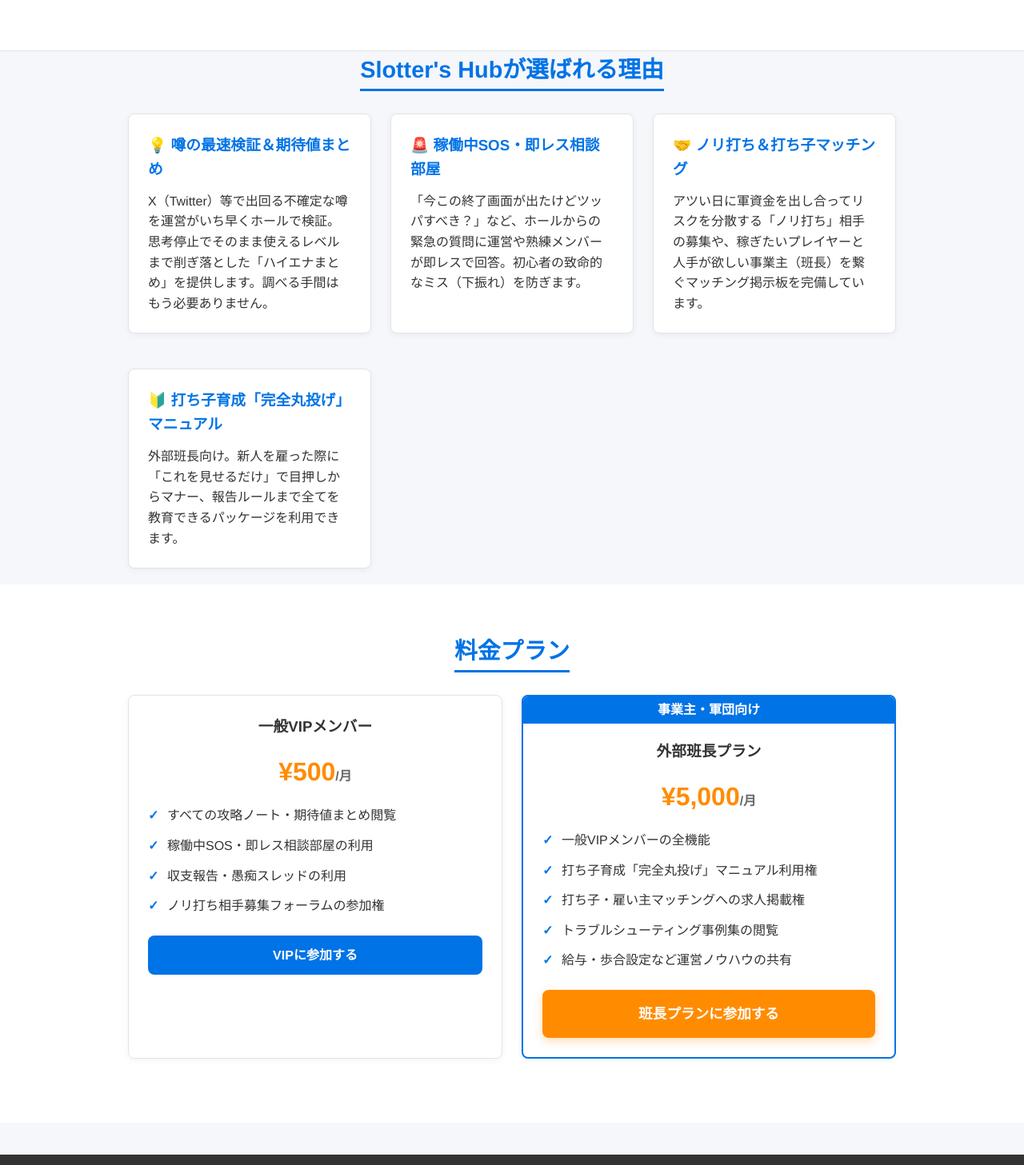
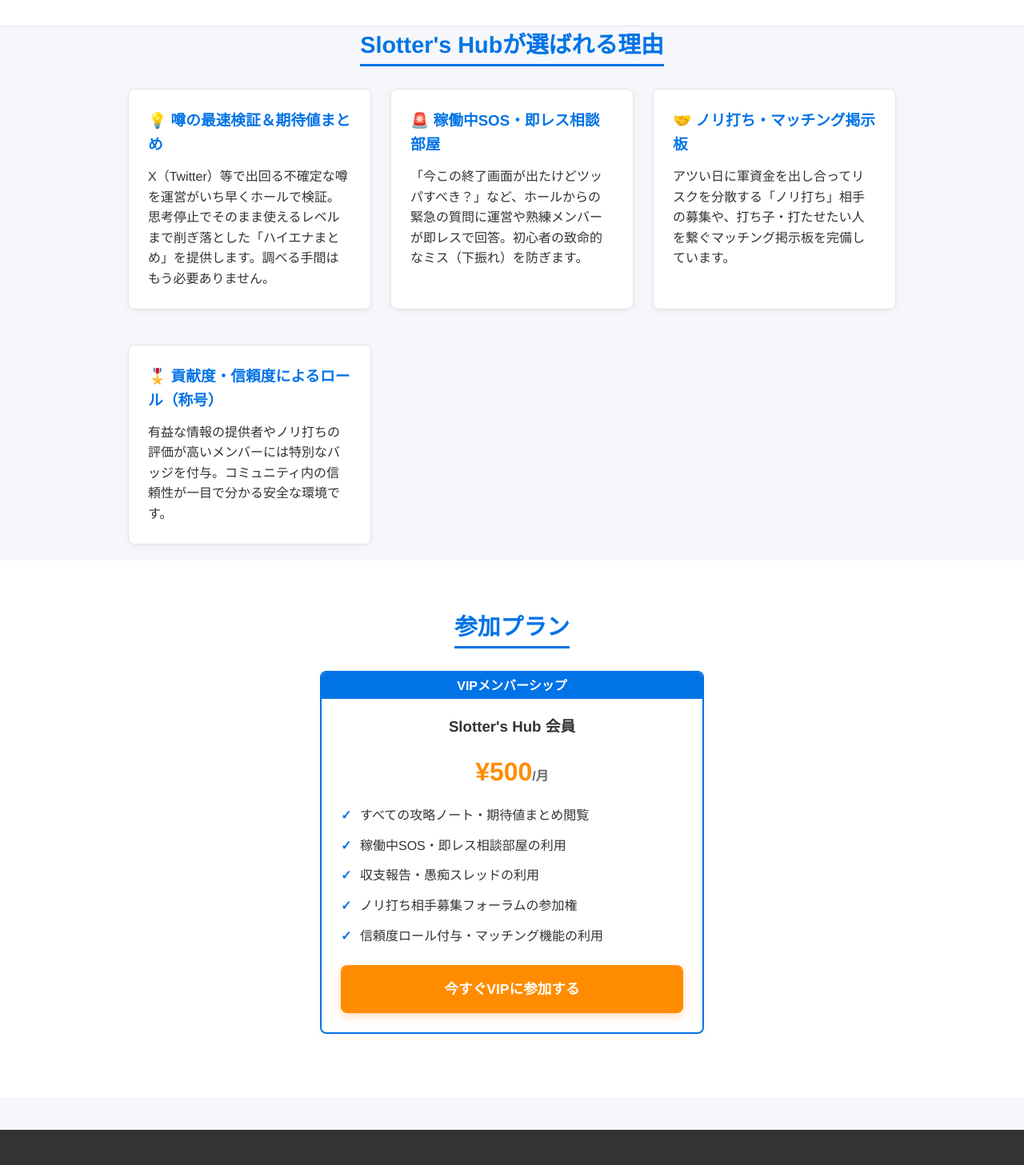
Before and after one commit to yuya7-7/slotters-hub-homepage, a React (Vite) app: page / in a window 1280 px wide. Shown: the part 520-1977 px from the top of the page at 80% size. Built offline with nearby package versions, Linux system fonts and the light colour scheme.

Commit message:
Remove external leader plan from landing page

```diff
--- a/src/App.tsx
+++ b/src/App.tsx
@@ -14,8 +14,8 @@
         <div className="container">
           <h1>ただのスロット情報局じゃない。<br />プロの「経済圏」へようこそ。</h1>
           <p>
-            Slotter's Hubは、パチスロで安定して勝ち続けたい一般プレイヤーと、
-            軍団運営・事業化を目指す「外部班長」のための完全有料クローズドコミュニティです。
+            Slotter's Hubは、パチスロで安定して勝ち続けたいすべてのプレイヤーのための
+            完全有料クローズドコミュニティです。
           </p>
           <a href="#plans" className="btn btn-cta">今すぐコミュニティに参加する</a>
         </div>
@@ -35,12 +35,12 @@
             <p>「今この終了画面が出たけどツッパすべき？」など、ホールからの緊急の質問に運営や熟練メンバーが即レスで回答。初心者の致命的なミス（下振れ）を防ぎます。</p>
           </div>
           <div className="card feature-card">
-            <h3>🤝 ノリ打ち＆打ち子マッチング</h3>
-            <p>アツい日に軍資金を出し合ってリスクを分散する「ノリ打ち」相手の募集や、稼ぎたいプレイヤーと人手が欲しい事業主（班長）を繋ぐマッチング掲示板を完備しています。</p>
+            <h3>🤝 ノリ打ち・マッチング掲示板</h3>
+            <p>アツい日に軍資金を出し合ってリスクを分散する「ノリ打ち」相手の募集や、打ち子・打たせたい人を繋ぐマッチング掲示板を完備しています。</p>
           </div>
           <div className="card feature-card">
-            <h3>🔰 打ち子育成「完全丸投げ」マニュアル</h3>
-            <p>外部班長向け。新人を雇った際に「これを見せるだけ」で目押しからマナー、報告ルールまで全てを教育できるパッケージを利用できます。</p>
+            <h3>🎖️ 貢献度・信頼度によるロール（称号）</h3>
+            <p>有益な情報の提供者やノリ打ちの評価が高いメンバーには特別なバッジを付与。コミュニティ内の信頼性が一目で分かる安全な環境です。</p>
           </div>
         </div>
       </section>
@@ -48,35 +48,23 @@
       <section id="plans" style={{ backgroundColor: 'var(--card-bg)' }}>
         <div className="container">
           <div className="section-title-wrap">
-            <h2 className="section-title"><span>料金プラン</span></h2>
+            <h2 className="section-title"><span>参加プラン</span></h2>
           </div>
-          <div className="plans-grid">
-            <div className="card plan-card">
-              <h3>一般VIPメンバー</h3>
+          <div className="plans-grid" style={{ maxWidth: '480px', margin: '0 auto' }}>
+            <div className="card plan-card" style={{ border: '2px solid var(--primary)' }}>
+              <div style={{ backgroundColor: 'var(--primary)', color: 'white', padding: '4px 0', margin: '-24px -24px 20px -24px', borderRadius: '6px 6px 0 0', fontWeight: 'bold' }}>
+                VIPメンバーシップ
+              </div>
+              <h3>Slotter's Hub 会員</h3>
               <div className="plan-price">¥500<span style={{ fontSize: '1rem', color: 'var(--text-muted)' }}>/月</span></div>
               <ul>
                 <li>すべての攻略ノート・期待値まとめ閲覧</li>
                 <li>稼働中SOS・即レス相談部屋の利用</li>
                 <li>収支報告・愚痴スレッドの利用</li>
                 <li>ノリ打ち相手募集フォーラムの参加権</li>
+                <li>信頼度ロール付与・マッチング機能の利用</li>
               </ul>
-              <a href="#" className="btn btn-primary" style={{ width: '100%' }}>VIPに参加する</a>
-            </div>
-
-            <div className="card plan-card" style={{ border: '2px solid var(--primary)' }}>
-              <div style={{ backgroundColor: 'var(--primary)', color: 'white', padding: '4px 0', margin: '-24px -24px 20px -24px', borderRadius: '6px 6px 0 0', fontWeight: 'bold' }}>
-                事業主・軍団向け
-              </div>
-              <h3>外部班長プラン</h3>
-              <div className="plan-price">¥5,000<span style={{ fontSize: '1rem', color: 'var(--text-muted)' }}>/月</span></div>
-              <ul>
-                <li>一般VIPメンバーの全機能</li>
-                <li>打ち子育成「完全丸投げ」マニュアル利用権</li>
-                <li>打ち子・雇い主マッチングへの求人掲載権</li>
-                <li>トラブルシューティング事例集の閲覧</li>
-                <li>給与・歩合設定など運営ノウハウの共有</li>
-              </ul>
-              <a href="#" className="btn btn-cta" style={{ width: '100%' }}>班長プランに参加する</a>
+              <a href="#" className="btn btn-cta" style={{ width: '100%' }}>今すぐVIPに参加する</a>
             </div>
           </div>
         </div>
```
